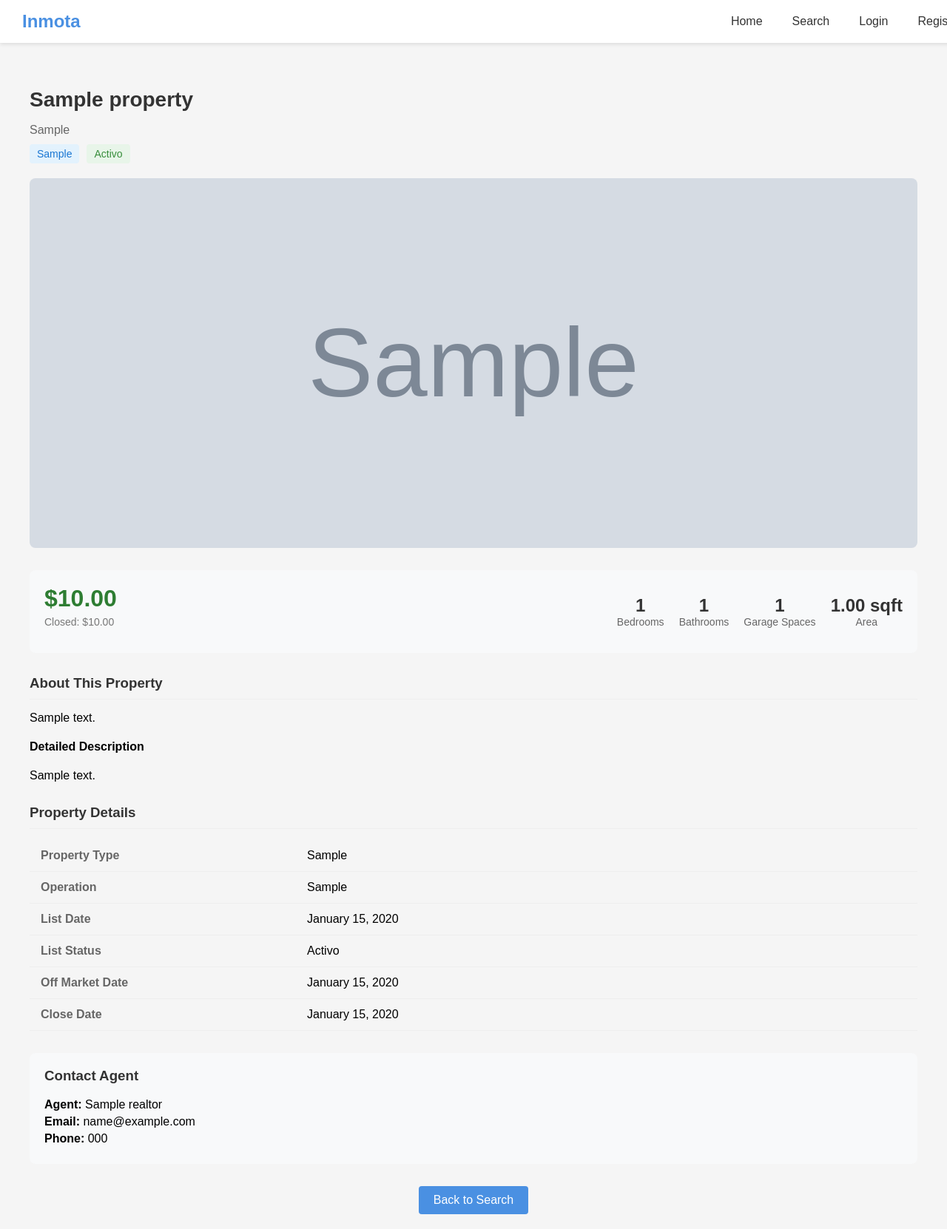
After one commit to Freddfazm/inmota, a Flask app: page /property/view/1 in a window 1280 px wide. The commit adds this page. Shown: the whole page at 74% size. Run offline with Flask 3, Linux system fonts and the light colour scheme; tables that the repository leaves empty hold one stand-in row (values such as "Sample post"); grey boxes marked "Sample" are stand-in pictures.

Commit message:
search for property details

```diff
--- a/app.py
+++ b/app.py
@@ -238,30 +238,11 @@ def delete_property(id):
 
 @app.route('/delete_image/<int:image_id>', methods=['POST'])
 @login_required
-def delete_image(image_id):
-    image = PropertyPhoto.query.get_or_404(image_id)
-    property = Property.query.get(image.property_id)
+@app.route('/property/view/<int:id>', methods=['GET'])
+def view_property(id):
+    property = Property.query.get_or_404(id)
 
-    # Check if the current user owns this property
-    if property.realtor_id != current_user.id:
-        return jsonify({'success': False, 'message': 'Unauthorized'}), 403
+    # Make sure all property images are available for the template
+    property.photos = PropertyPhoto.query.filter_by(property_id=property.id).all()
 
-    try:
-        # For S3 storage - delete from bucket
-        image_url = image.photo_url
-        # Extract the key (filename) from the full S3 URL
-        key = image_url.replace(S3_LOCATION, '')
-
-        # Delete from S3
-        try:
-            s3.delete_object(Bucket=S3_BUCKET, Key=key)
-        except ClientError as e:
-            print(f"Error deleting from S3: {e}")
-
-        # Delete from database
-        db.session.delete(image)
-        db.session.commit()
-        return jsonify({'success': True})
-    except Exception as e:
-        db.session.rollback()
-        return jsonify({'success': False, 'message': str(e)})
+    return render_template('property_view.html', property=property)
--- /dev/null
+++ b/templates/property_view.html
@@ -0,0 +1,354 @@
+{% extends "base.html" %}
+
+{% block title %}{{ property.title }}{% endblock %}
+
+{% block content %}
+<div class="property-view-container">
+    <div class="property-header">
+        <h1>{{ property.title }}</h1>
+        <p class="location"><i class="fas fa-map-marker-alt"></i> {{ property.location }}</p>
+        <div class="property-badges">
+            <span class="badge operation">{{ property.operation }}</span>
+            <span class="badge status">{{ property.list_status }}</span>
+        </div>
+    </div>
+
+    <!-- Property Image Gallery -->
+    {% if property.photos and property.photos|length > 0 %}
+    <div class="property-gallery">
+        <div class="main-image">
+            <img src="{{ property.photos[0].photo_url }}" alt="{{ property.title }}" id="main-image">
+        </div>
+        {% if property.photos|length > 1 %}
+        <div class="thumbnail-container">
+            {% for photo in property.photos %}
+            <div class="thumbnail {% if loop.first %}active{% endif %}" onclick="changeMainImage('{{ photo.photo_url }}', this)">
+                <img src="{{ photo.photo_url }}" alt="Thumbnail {{ loop.index }}">
+            </div>
+            {% endfor %}
+        </div>
+        {% endif %}
+    </div>
+    {% endif %}
+
+    <!-- Property Overview -->
+    <div class="property-overview">
+        <div class="price-section">
+            <h2>${{ "{:,.2f}".format(property.price) }}</h2>
+            {% if property.close_price %}
+            <p class="closed-price">Closed: ${{ "{:,.2f}".format(property.close_price) }}</p>
+            {% endif %}
+        </div>
+
+        <div class="specs">
+            <div class="spec">
+                <span class="value">{{ property.bedrooms }}</span>
+                <span class="label">Bedrooms</span>
+            </div>
+            <div class="spec">
+                <span class="value">{{ property.bathrooms }}</span>
+                <span class="label">Bathrooms</span>
+            </div>
+            <div class="spec">
+                <span class="value">{{ property.garage_spaces }}</span>
+                <span class="label">Garage Spaces</span>
+            </div>
+            <div class="spec">
+                <span class="value">{{ property.area }} sqft</span>
+                <span class="label">Area</span>
+            </div>
+        </div>
+    </div>
+
+    <!-- Property Details -->
+    <div class="property-details">
+        <div class="details-section">
+            <h3>About This Property</h3>
+            <p>{{ property.description }}</p>
+
+            {% if property.property_description %}
+            <div class="full-description">
+                <h4>Detailed Description</h4>
+                <p>{{ property.property_description }}</p>
+            </div>
+            {% endif %}
+        </div>
+
+        <div class="details-section">
+            <h3>Property Details</h3>
+            <table class="details-table">
+                <tr>
+                    <th>Property Type</th>
+                    <td>{{ property.property_type|title }}</td>
+                </tr>
+                <tr>
+                    <th>Operation</th>
+                    <td>{{ property.operation }}</td>
+                </tr>
+                <tr>
+                    <th>List Date</th>
+                    <td>{{ property.list_date.strftime('%B %d, %Y') if property.list_date else 'Not specified' }}</td>
+                </tr>
+                <tr>
+                    <th>List Status</th>
+                    <td>{{ property.list_status }}</td>
+                </tr>
+                {% if property.off_market_date %}
+                <tr>
+                    <th>Off Market Date</th>
+                    <td>{{ property.off_market_date.strftime('%B %d, %Y') }}</td>
+                </tr>
+                {% endif %}
+                {% if property.close_date %}
+                <tr>
+                    <th>Close Date</th>
+                    <td>{{ property.close_date.strftime('%B %d, %Y') }}</td>
+                </tr>
+                {% endif %}
+            </table>
+        </div>
+    </div>
+
+    <!-- Contact Realtor section - if you want to show realtor info -->
+    <div class="contact-realtor">
+        <h3>Contact Agent</h3>
+        <div class="realtor-info">
+            <p><strong>Agent:</strong> {{ property.realtor.name }}</p>
+            <p><strong>Email:</strong> {{ property.realtor.email }}</p>
+            <p><strong>Phone:</strong> {{ property.realtor.phone }}</p>
+        </div>
+    </div>
+
+    <!-- Back to search button -->
+    <div class="actions">
+        <a href="{{ url_for('search_properties') }}" class="btn-back">Back to Search</a>
+    </div>
+</div>
+
+<style>
+    .property-view-container {
+        max-width: 1200px;
+        margin: 0 auto;
+        padding: 20px;
+        font-family: 'Arial', sans-serif;
+    }
+
+    .property-header {
+        margin-bottom: 20px;
+    }
+
+    .property-header h1 {
+        margin-bottom: 5px;
+        font-size: 28px;
+        color: #333;
+    }
+
+    .location {
+        color: #666;
+        font-size: 16px;
+        margin-bottom: 10px;
+    }
+
+    .property-badges {
+        display: flex;
+        gap: 10px;
+        margin-top: 10px;
+    }
+
+    .badge {
+        padding: 5px 10px;
+        border-radius: 4px;
+        font-size: 14px;
+        font-weight: 500;
+    }
+
+    .operation {
+        background-color: #e3f2fd;
+        color: #1976d2;
+    }
+
+    .status {
+        background-color: #e8f5e9;
+        color: #388e3c;
+    }
+
+    /* Gallery styles */
+    .property-gallery {
+        margin-bottom: 30px;
+    }
+
+    .main-image {
+        width: 100%;
+        height: 500px;
+        overflow: hidden;
+        border-radius: 8px;
+        margin-bottom: 10px;
+    }
+
+    .main-image img {
+        width: 100%;
+        height: 100%;
+        object-fit: cover;
+    }
+
+    .thumbnail-container {
+        display: flex;
+        gap: 10px;
+        overflow-x: auto;
+        padding: 5px 0;
+    }
+
+    .thumbnail {
+        width: 100px;
+        height: 70px;
+        cursor: pointer;
+        border-radius: 4px;
+        overflow: hidden;
+        opacity: 0.7;
+        transition: opacity 0.3s;
+    }
+
+    .thumbnail.active {
+        opacity: 1;
+        border: 2px solid #4a90e2;
+    }
+
+    .thumbnail img {
+        width: 100%;
+        height: 100%;
+        object-fit: cover;
+    }
+
+    /* Property overview section */
+    .property-overview {
+        display: flex;
+        justify-content: space-between;
+        align-items: center;
+        margin-bottom: 30px;
+        padding: 20px;
+        background-color: #f8f9fa;
+        border-radius: 8px;
+    }
+
+    .price-section h2 {
+        margin: 0;
+        font-size: 32px;
+        color: #2e7d32;
+    }
+
+    .closed-price {
+        color: #777;
+        font-size: 14px;
+        margin-top: 5px;
+    }
+
+    .specs {
+        display: flex;
+        gap: 20px;
+    }
+
+    .spec {
+        display: flex;
+        flex-direction: column;
+        align-items: center;
+    }
+
+    .spec .value {
+        font-size: 24px;
+        font-weight: bold;
+        color: #333;
+    }
+
+    .spec .label {
+        font-size: 14px;
+        color: #666;
+    }
+
+    /* Property details section */
+    .property-details {
+        margin-bottom: 30px;
+    }
+
+    .details-section {
+        margin-bottom: 30px;
+    }
+
+    .details-section h3 {
+        color: #333;
+        border-bottom: 1px solid #eee;
+        padding-bottom: 10px;
+        margin-bottom: 15px;
+    }
+
+    .full-description {
+        margin-top: 20px;
+    }
+
+    .details-table {
+        width: 100%;
+        border-collapse: collapse;
+    }
+
+    .details-table th, .details-table td {
+        padding: 12px 15px;
+        text-align: left;
+        border-bottom: 1px solid #eee;
+    }
+
+    .details-table th {
+        width: 30%;
+        color: #666;
+    }
+
+    /* Contact realtor section */
+    .contact-realtor {
+        background-color: #f8f9fa;
+        padding: 20px;
+        border-radius: 8px;
+        margin-bottom: 30px;
+    }
+
+    .contact-realtor h3 {
+        margin-top: 0;
+        color: #333;
+    }
+
+    .realtor-info p {
+        margin: 5px 0;
+    }
+
+    /* Action buttons */
+    .actions {
+        display: flex;
+        justify-content: center;
+        margin-top: 20px;
+    }
+
+    .btn-back {
+        display: inline-block;
+        padding: 10px 20px;
+        background-color: #4a90e2;
+        color: white;
+        text-decoration: none;
+        border-radius: 4px;
+        font-weight: 500;
+        transition: background-color 0.2s;
+    }
+
+    .btn-back:hover {
+        background-color: #3a7bc8;
+    }
+</style>
+
+<script>
+    function changeMainImage(src, thumbnail) {
+        document.getElementById('main-image').src = src;
+        // Remove active class from all thumbnails
+        document.querySelectorAll('.thumbnail').forEach(thumb => {
+            thumb.classList.remove('active');
+        });
+        // Add active class to clicked thumbnail
+        thumbnail.classList.add('active');
+    }
+</script>
+{% endblock %}
```
Also changed, not shown: templates/search.html (+37 -3 lines).
